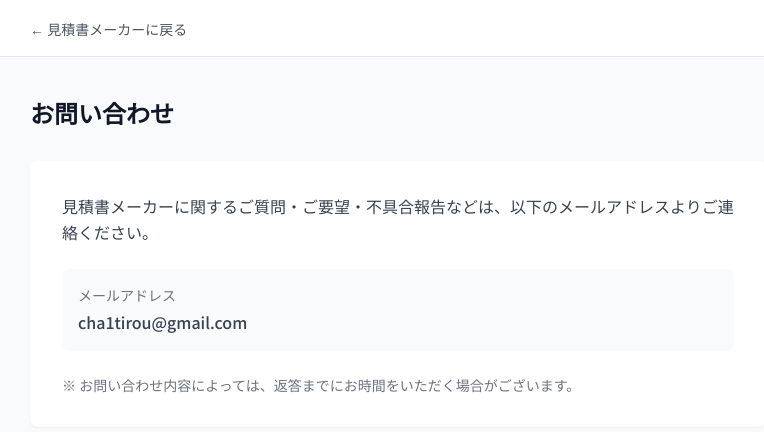
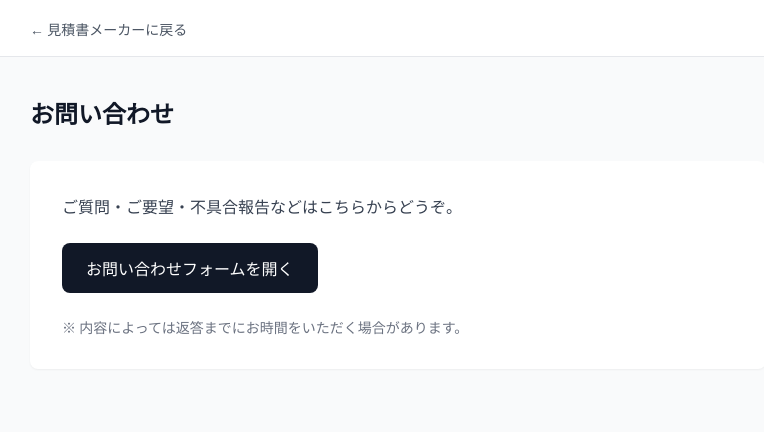
Before and after one commit to cha1tirou/mitsumori-maker, a Next.js app: page /contact in a window 1280 px wide. Shown: the top 432 px of the page, without its empty margins (242-1006 px from the left). Built offline with nearby package versions, Linux system fonts and the light colour scheme.

Commit message:
Update page.tsx

```diff
--- a/src/app/contact/page.tsx
+++ b/src/app/contact/page.tsx
@@ -18,14 +18,18 @@ export default function ContactPage() {
       </header>
       <main className="max-w-3xl mx-auto px-4 py-10">
         <h1 className="text-2xl font-bold text-gray-900 mb-8">お問い合わせ</h1>
-        <div className="bg-white rounded-lg shadow-sm p-8 text-gray-700 leading-relaxed space-y-6">
-          <p>見積書メーカーに関するご質問・ご要望・不具合報告などは、以下のメールアドレスよりご連絡ください。</p>
-          <div className="bg-gray-50 rounded-lg p-4">
-            <p className="text-sm text-gray-500 mb-1">メールアドレス</p>
-            <p className="font-medium">cha1tirou@gmail.com</p>
-          </div>
-          <p className="text-sm text-gray-500">
-            ※ お問い合わせ内容によっては、返答までにお時間をいただく場合がございます。
+        <div className="bg-white rounded-lg shadow-sm p-8 text-gray-700 leading-relaxed">
+          <p className="mb-6">ご質問・ご要望・不具合報告などはこちらからどうぞ。</p>
+          <a
+            href="https://forms.gle/C84aWttZZq37DU5LA"
+            target="_blank"
+            rel="noopener noreferrer"
+            className="inline-block bg-gray-900 text-white px-6 py-3 rounded-lg hover:bg-gray-700 transition-colors"
+          >
+            お問い合わせフォームを開く
+          </a>
+          <p className="text-sm text-gray-500 mt-6">
+            ※ 内容によっては返答までにお時間をいただく場合があります。
           </p>
         </div>
       </main>
```
